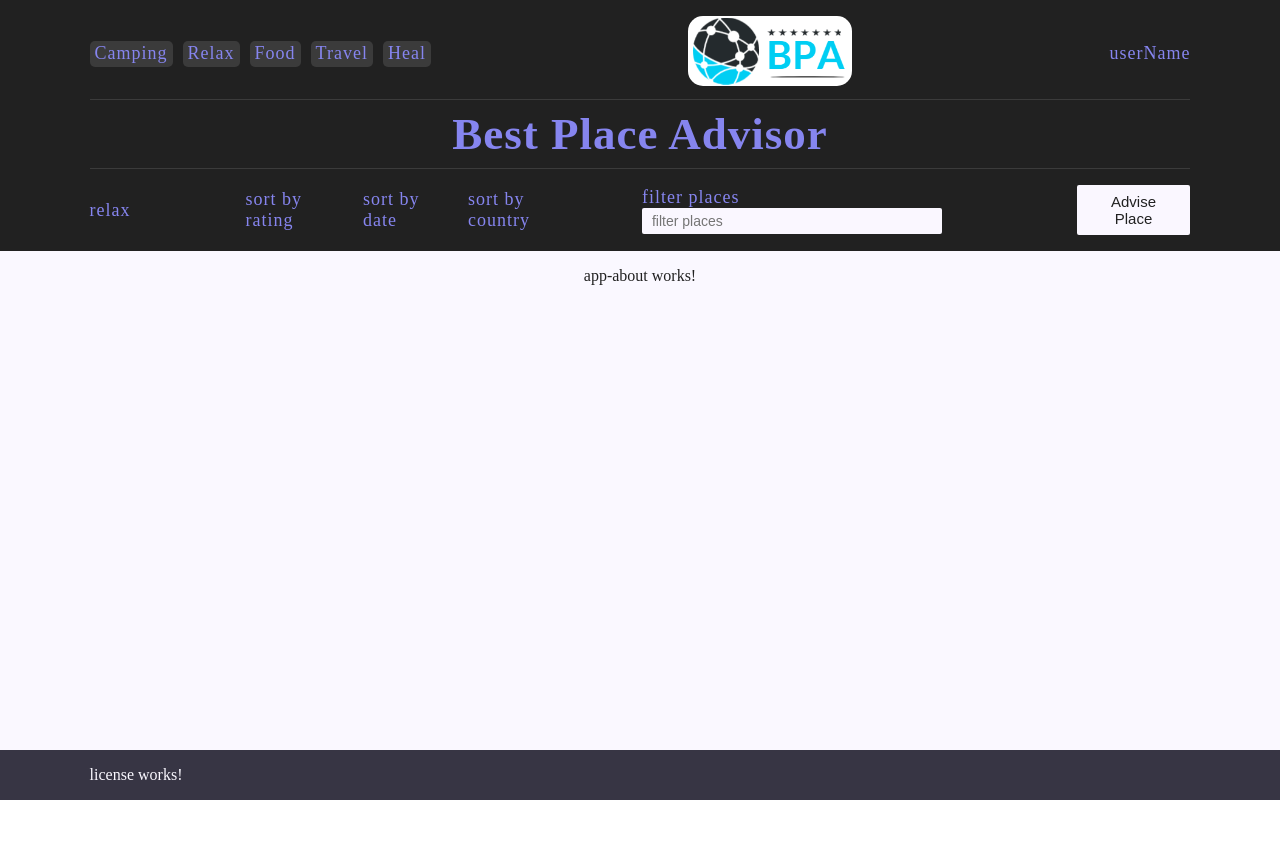
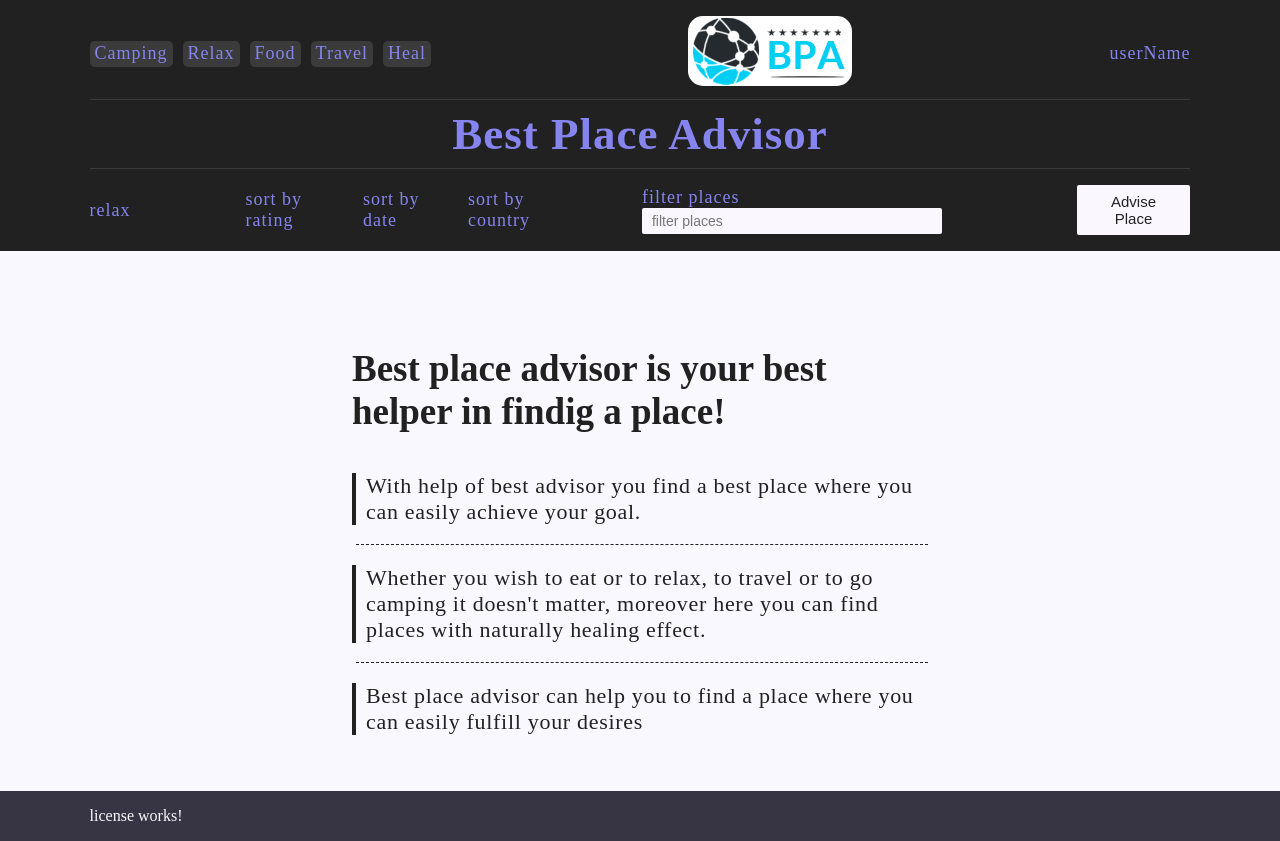
Before and after one commit to ts-andrey/training2022, an Angular app in the folder bpa/: page / in a window 1280 px wide. Before the commit the page ends 800 px from the top, so only its background shows below. Built offline with nearby package versions, Linux system fonts and the light colour scheme.

Commit message:
feat: add about page 2022-05-13 (15:54:00)

```diff
--- a/bpa/src/app/main/app-about/app-about.component.html
+++ b/bpa/src/app/main/app-about/app-about.component.html
@@ -1 +1,17 @@
-<p>app-about works!</p>
+<div class="about about__wrapper">
+  <h2 class="about__header">
+    Best place advisor is your best helper in findig a place!
+  </h2>
+  <p class="about__text">
+    With help of best advisor you find a best place where you can easily achieve
+    your goal.
+  </p>
+  <p class="about__text">
+    Whether you wish to eat or to relax, to travel or to go camping it doesn't
+    matter, moreover here you can find places with naturally healing effect.
+  </p>
+  <p class="about__text">
+    Best place advisor can help you to find a place where you can easily fulfill
+    your desires
+  </p>
+</div>
--- a/bpa/src/app/main/app-about/app-about.component.scss
+++ b/bpa/src/app/main/app-about/app-about.component.scss
@@ -0,0 +1,40 @@
+.about {
+  &__wrapper {
+    width: 45vw;
+    margin-top: 10vh;
+  }
+
+  &__header {
+    font-size: 3.7rem;
+    margin-bottom: 5vh;
+  }
+
+  &__text {
+    margin-bottom: 5vh;
+    font-size: 2.2rem;
+    letter-spacing: 0.7px;
+    position: relative;
+    padding-left: 1rem;
+    border-left: 4px solid #212121;
+
+    &:last-of-type {
+      &::after {
+        border-bottom: none;
+      }
+    }
+
+    &::after {
+      content: '';
+      position: absolute;
+      bottom: -2.5vh;
+      left: 0;
+      width: 100%;
+      border-bottom: 1px dashed #212121;
+    }
+  }
+}
+
+:host {
+  display: flex;
+  justify-content: center;
+}
```
